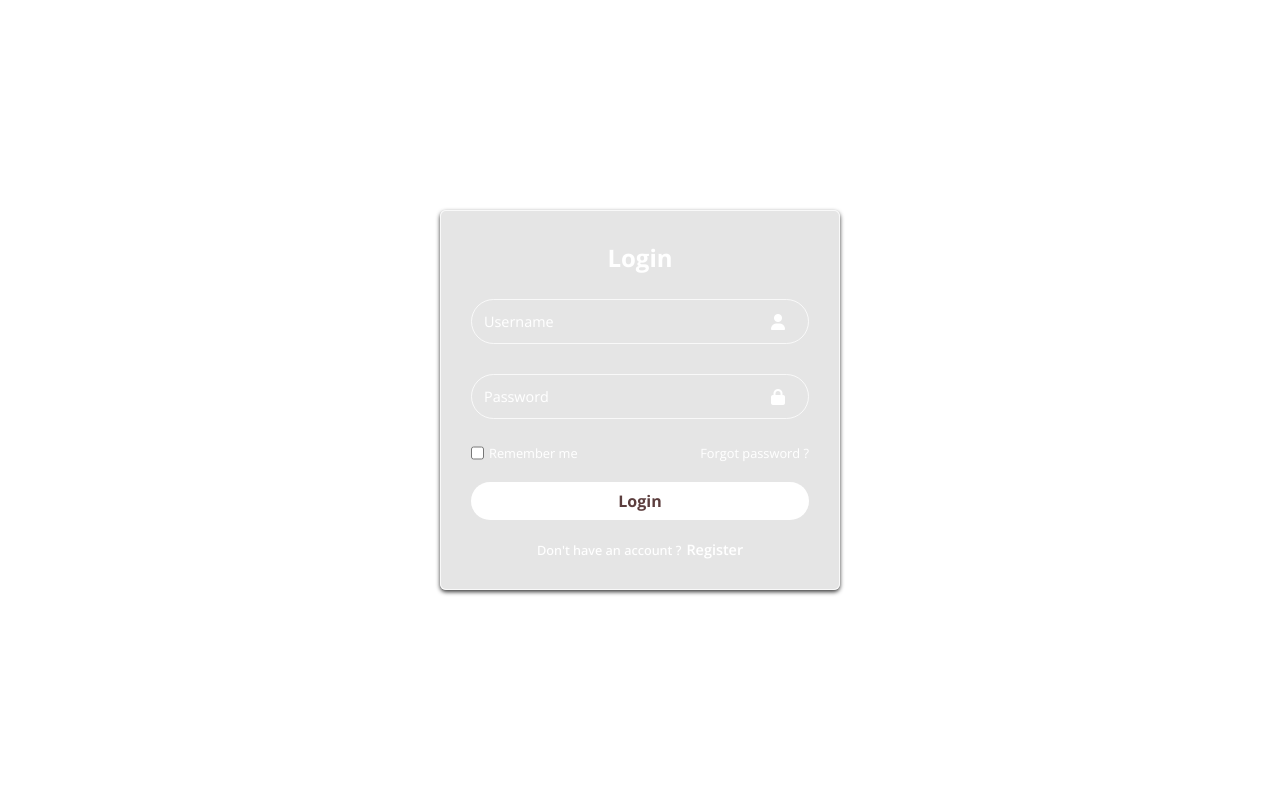
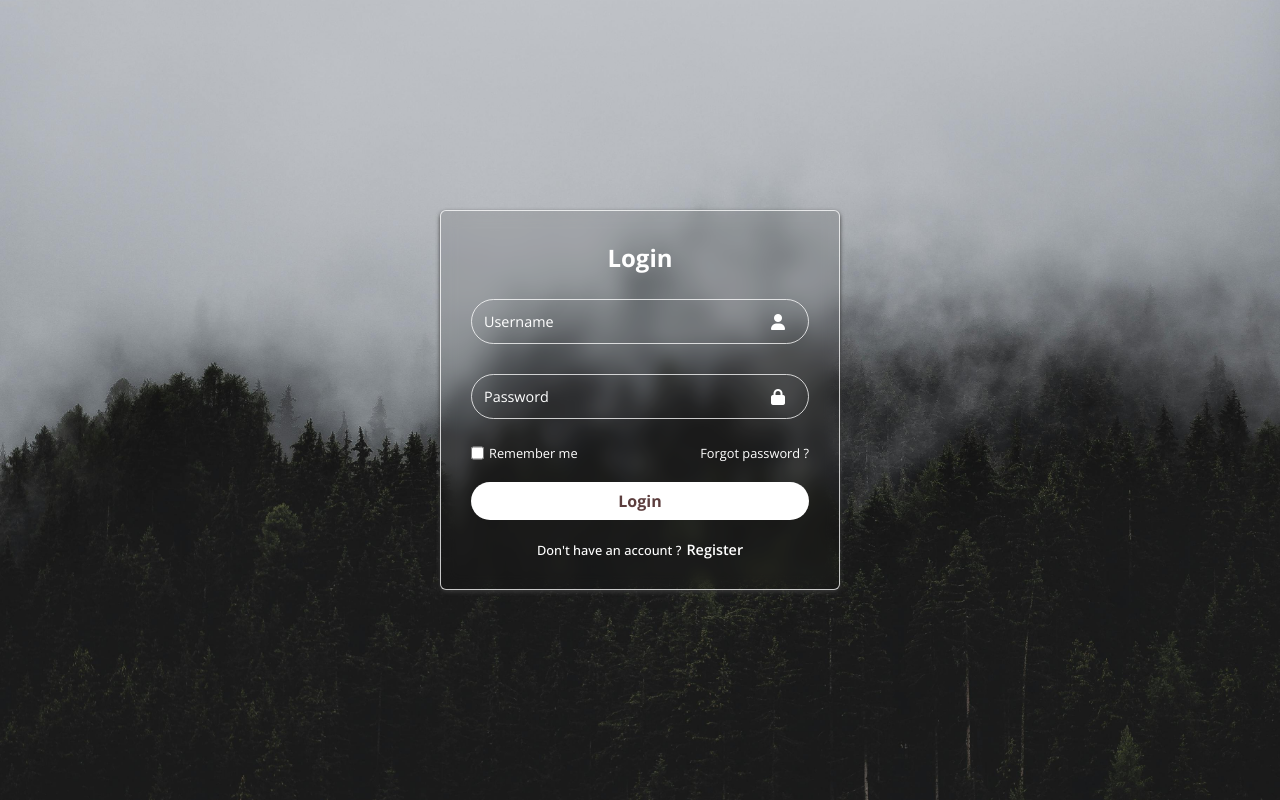
Before and after one commit to HamdyShehiet/Second-Login-Form, a plain HTML site: page index.html in a window 1280 px wide. Drawn offline with nearby package versions, Linux system fonts and the light colour scheme.

Commit message:
Update style.css

```diff
--- a/assets/styles/style.css
+++ b/assets/styles/style.css
@@ -25,7 +25,7 @@ body{
     display: flex;
     align-items: center;
     justify-content: center;
-    background:url(assets/images/background.jpg) no-repeat center/cover ;
+    background:url(../images/background.jpg) no-repeat center/cover ;
 }
 form{
     display: flex;
```
